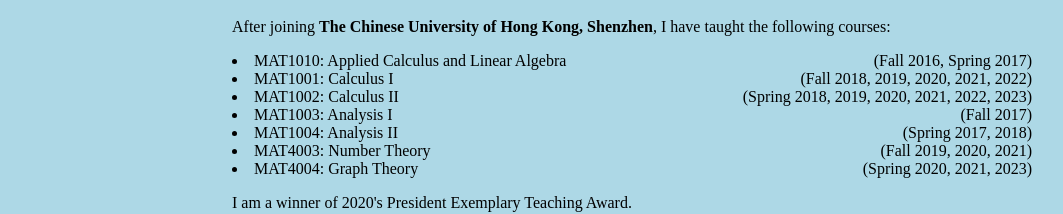
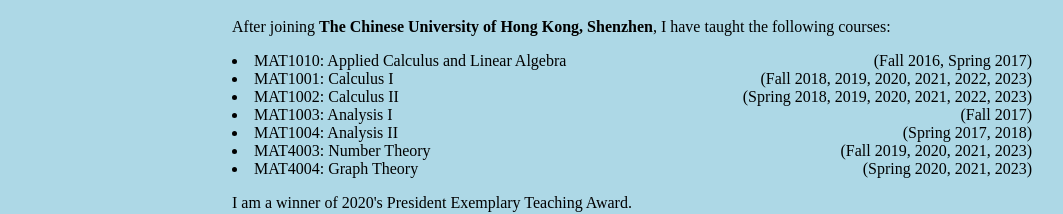
Before and after one commit to mariohuangjb/mariohuangjb.github.io, a plain HTML site: page teaching.html in a window 1280 px wide. Shown: the part 345-559 px from the top of the page, without its empty margins (108-1171 px from the left). Drawn offline with Linux system fonts and the light colour scheme.

Commit message:
Update teaching.html

```diff
--- a/teaching.html
+++ b/teaching.html
@@ -46,11 +46,11 @@
 
             <p>After joining <b>The Chinese University of Hong Kong, Shenzhen</b>, I have taught the following courses:</p>
             <li>MAT1010: Applied Calculus and Linear Algebra <span style="float: right;">(Fall 2016, Spring 2017)</span></li>  <!--span is to used to group texts within a paragraph (it will not break the line).-->
-            <li>MAT1001: Calculus I <span style="float: right;">(Fall 2018, 2019, 2020, 2021, 2022)</span></li>
+            <li>MAT1001: Calculus I <span style="float: right;">(Fall 2018, 2019, 2020, 2021, 2022, 2023)</span></li>
             <li>MAT1002: Calculus II <span style="float: right;">(Spring 2018, 2019, 2020, 2021, 2022, 2023)</span></li>
             <li>MAT1003: Analysis I <span style="float: right;">(Fall 2017)</span> </li>
             <li>MAT1004: Analysis II <span style="float: right;">(Spring 2017, 2018)</span></li>
-            <li>MAT4003: Number Theory <span style="float: right;">(Fall 2019, 2020, 2021)</span></li>
+            <li>MAT4003: Number Theory <span style="float: right;">(Fall 2019, 2020, 2021, 2023)</span></li>
             <li>MAT4004: Graph Theory <span style="float: right;">(Spring 2020, 2021, 2023)</span> </li>
 
             <p>I am a winner of 2020's President Exemplary Teaching Award.</p>
```
